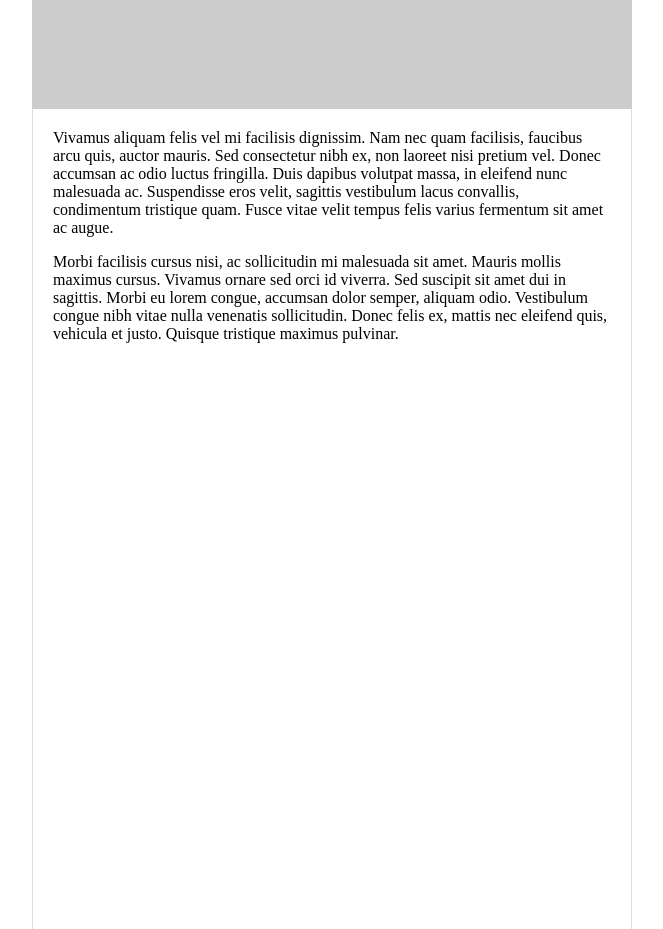
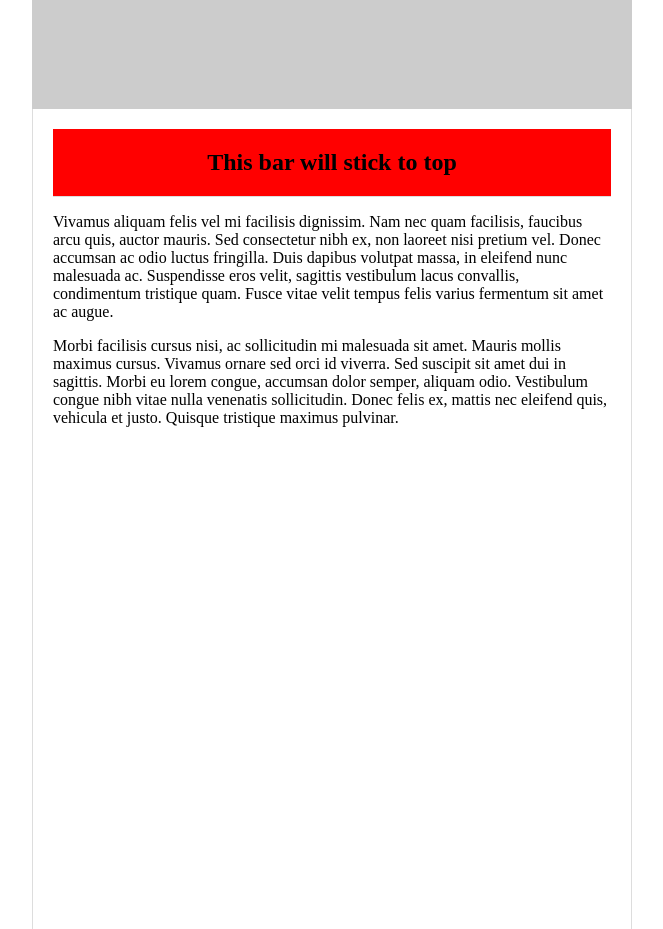
Before and after one commit to ivaldi/addy, a plain HTML site: page demos/stickynav.html in a window 1280 px wide. Shown: the part 800-1729 px from the top of the page, without its empty margins (308-971 px from the left). Drawn offline with Linux system fonts and the light colour scheme; placeholder pictures from the web are drawn by us.

Commit message:
allow multiple sticky divs

```diff
--- a/demos/css/screen.css
+++ b/demos/css/screen.css
@@ -35,7 +35,9 @@ ul.nav{
 	background: #fff;
 	text-align: center;
 }
-
+[data-sticky-nav="2"]{
+	background-color: red;
+}
 [data-sticky-nav] h2{
 	margin: 0;
 	padding: 20px 0;
--- a/demos/stickynav.html
+++ b/demos/stickynav.html
@@ -19,10 +19,11 @@
 
         <div class="scroller" style="height: 3000px;" data-sticky-container>
             <img src="http://placehold.it/600x300" alt="" />
-            <div data-sticky-nav data-in-content="true"><h2>This bar will stick to top</h2></div>
+            <div data-sticky-nav="1" data-in-content="true"><h2>This bar will stick to top</h2></div>
             <h3>Lorem ipsum</h3>
             <p>Lorem ipsum dolor sit amet, consectetur adipiscing elit. Phasellus viverra interdum lorem, vitae vehicula velit tincidunt a. Integer pharetra ex eget ex imperdiet aliquam. Interdum et malesuada fames ac ante ipsum primis in faucibus. Vestibulum dignissim viverra purus. Aenean fringilla ornare rutrum. Vestibulum ante ipsum primis in faucibus orci luctus et ultrices posuere cubilia Curae; Praesent et dapibus mi. Maecenas odio est, mollis sed dui vitae, pulvinar dictum velit. Nullam nec sapien massa. Aenean pretium lectus ut dictum scelerisque. Aenean vitae malesuada tortor, eu iaculis justo. Nam ut elit et metus vulputate rutrum. Nunc non placerat magna. Nulla aliquam sit amet purus ut scelerisque. In nec condimentum libero, quis porttitor odio.</p>
             <p><img src="http://placehold.it/600x300" alt="" /></p>
+            <div data-sticky-nav="2" data-in-content="true"><h2>This bar will stick to top</h2></div>
             <p>Vivamus aliquam felis vel mi facilisis dignissim. Nam nec quam facilisis, faucibus arcu quis, auctor mauris. Sed consectetur nibh ex, non laoreet nisi pretium vel. Donec accumsan ac odio luctus fringilla. Duis dapibus volutpat massa, in eleifend nunc malesuada ac. Suspendisse eros velit, sagittis vestibulum lacus convallis, condimentum tristique quam. Fusce vitae velit tempus felis varius fermentum sit amet ac augue.</p>
             <p>Morbi facilisis cursus nisi, ac sollicitudin mi malesuada sit amet. Mauris mollis maximus cursus. Vivamus ornare sed orci id viverra. Sed suscipit sit amet dui in sagittis. Morbi eu lorem congue, accumsan dolor semper, aliquam odio. Vestibulum congue nibh vitae nulla venenatis sollicitudin. Donec felis ex, mattis nec eleifend quis, vehicula et justo. Quisque tristique maximus pulvinar.</p>
         </div>
--- a/stickyNav.js
+++ b/stickyNav.js
@@ -22,26 +22,31 @@ var stickyNav = (function($){
     stickyContainerRight = $(window).width() - stickyContainerLeft - stickyContainer.outerWidth();
 
     if(nav.length > 0){
-      navoffset = nav.offset().top,
-      navHeight = nav.outerHeight();
+      navoffset = [];
+      navHeight = [];
+      nav.each(function(){
+        navoffset.push($(this).offset().top),
+        navHeight.push($(this).outerHeight());
+      });
     }
   }
 
   function scroller(){
     if(nav.length > 0 && nav != undefined){
-      if($(window).scrollTop() > navoffset){
-        if(!nav.hasClass('sticky')){
-          nav.before('<div data-sticky-clone style="height:'+navHeight+'px"></div>');
-          nav.addClass('sticky');
+      nav.each(function(index){
+        if($(window).scrollTop() > navoffset[index]){
+          if(!$(this).hasClass('sticky')){
+            $(this).before('<div data-sticky-clone="'+index+'" style="height:'+navHeight[index]+'px"></div>');
+            $(this).addClass('sticky');
             if(inContent){
-            nav.css({
+              $(this).css({
                 'left' : stickyContainerLeft,
                 'right' : stickyContainerRight,
                 'position' : 'fixed',
                 'top' : 0
               });
             }else{
-            nav.css({
+              $(this).css({
                 'left' : 0,
                 'right' : 0,
                 'position' : 'fixed',
@@ -50,12 +55,13 @@ var stickyNav = (function($){
             }
           }
         }else{
-        nav.removeClass('sticky');
-        $('[data-sticky-clone]').remove();
+          $(this).removeClass('sticky');
+          $('[data-sticky-clone="'+index+'"]').remove();
           if(inContent){
-          nav.removeAttr('style');
+            $(this).removeAttr('style');
           }
         }
+      });
     }
   }
 
```
Lines whose indentation alone changed are shown as unchanged.
